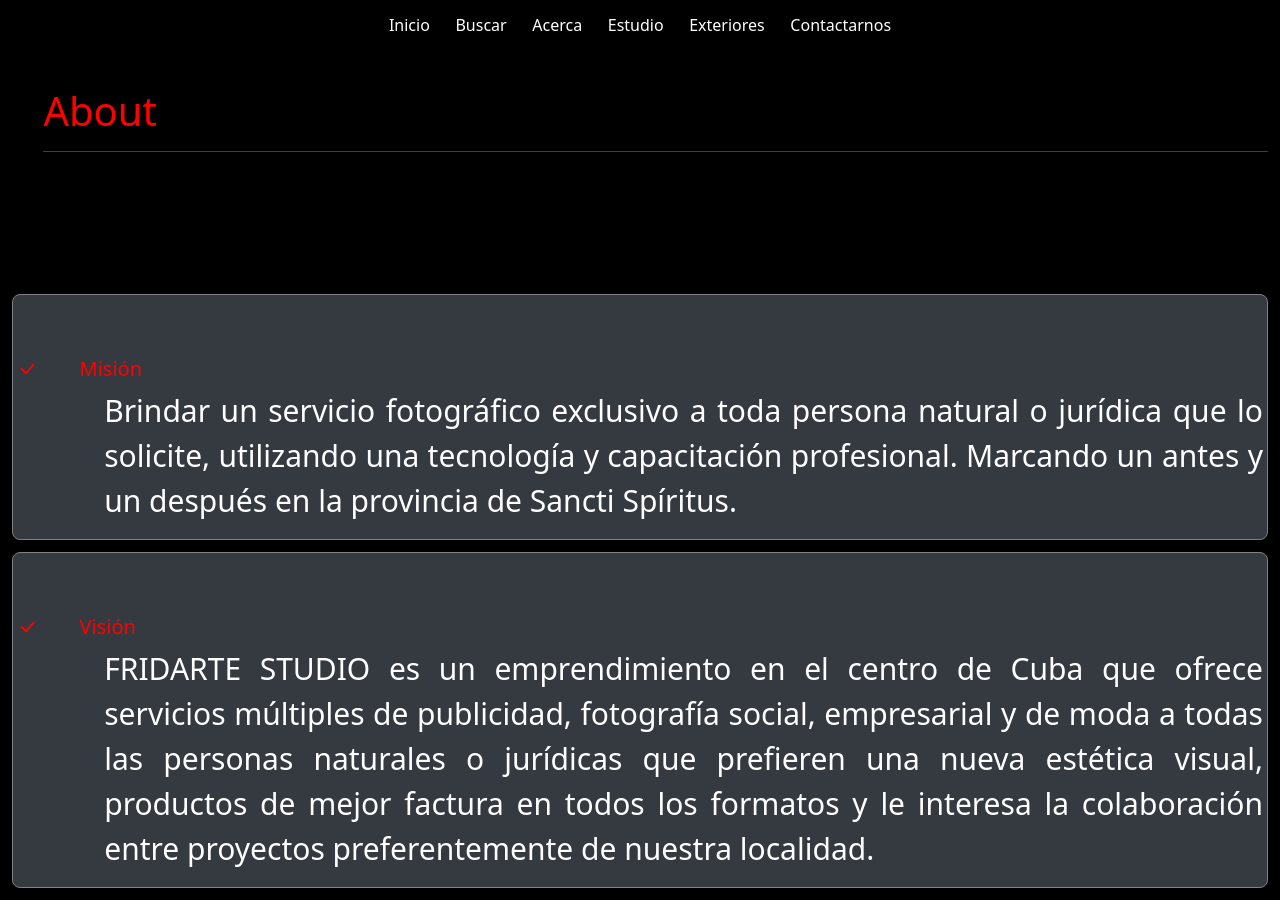
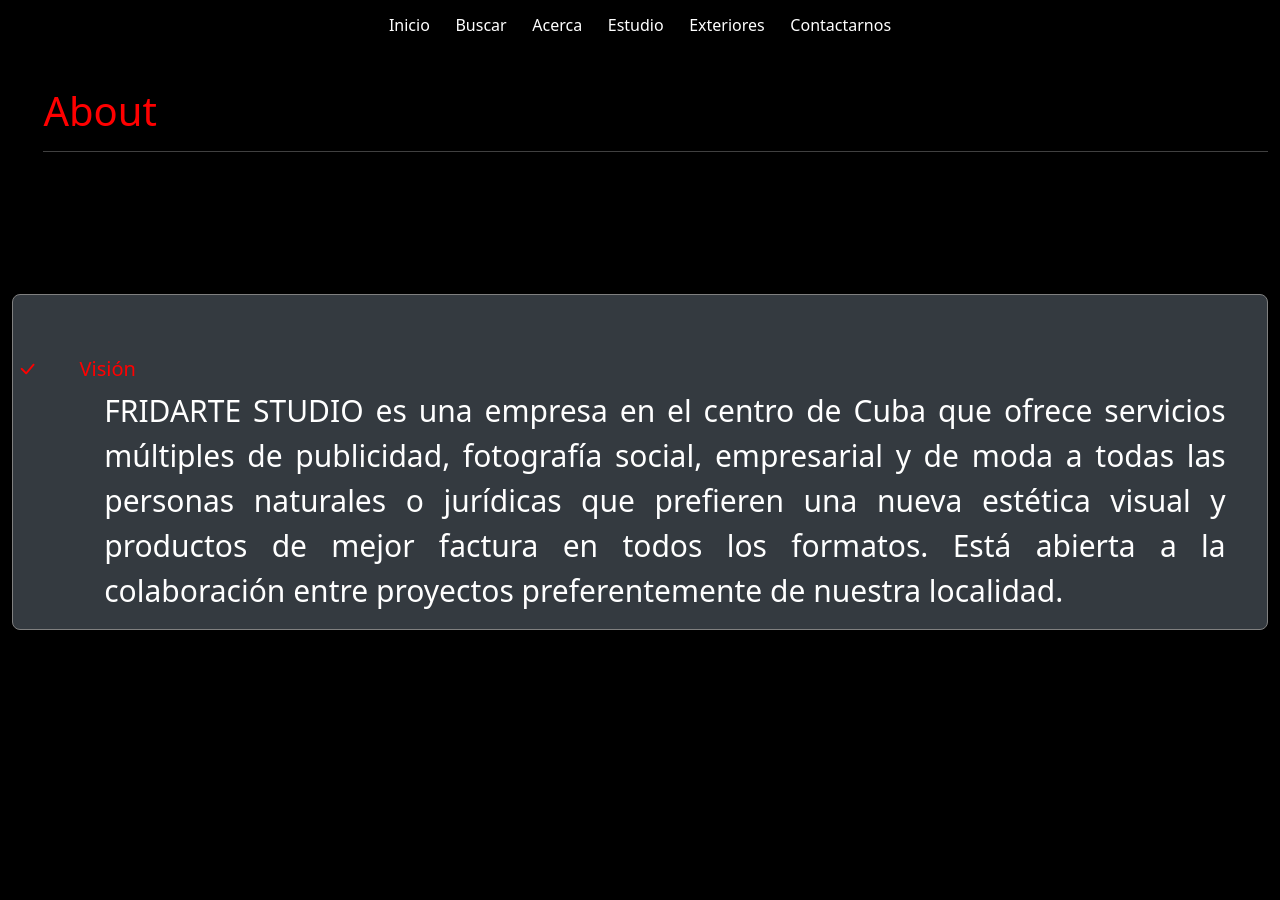
Before and after one commit to onier9702/fridarte, a React (Create React App) app: page /about in a window 1280 px wide. After the commit the page ends 800 px from the top, so only its background shows below. Built offline with nearby package versions, Linux system fonts and the light colour scheme.

Commit message:
Paragraph fixed

```diff
--- a/src/components/About.css
+++ b/src/components/About.css
@@ -25,6 +25,7 @@
 .about .mision p {
     color: white;
     margin-left: 7%;
+    margin-right: 3%;
     text-align: justify;
 }
 .about .mision h4 i {
--- a/src/components/About.js
+++ b/src/components/About.js
@@ -9,23 +9,14 @@
           <h1 >About</h1>
           <hr />
         </div>
-        <div className="mision">
-            <h4 ><i className="bi bi-check-lg"></i>  Misión</h4>
-            <p> Brindar un servicio fotográfico exclusivo a toda persona
-                natural o jurídica que lo solicite, utilizando una tecnología y
-                capacitación profesional. Marcando un antes y un después en la
-                provincia de Sancti Spíritus.
-            </p>
-
-          </div>
 
           <div className="mision">
             <h4 ><i className="bi bi-check-lg"></i>  Visión</h4>
             <p>
-              FRIDARTE STUDIO es un emprendimiento en el centro de Cuba que ofrece
+              FRIDARTE STUDIO es una empresa en el centro de Cuba que ofrece
               servicios múltiples de publicidad, fotografía social, empresarial y de moda
               a todas las personas naturales o jurídicas que prefieren una nueva estética
-              visual, productos de mejor factura en todos los formatos y le interesa la
+              visual y productos de mejor factura en todos los formatos. Está abierta a la
               colaboración entre proyectos preferentemente de nuestra localidad.
             </p>
 
```
Also changed, not shown: 64 other files (tests, documents, lock files or other folders).
